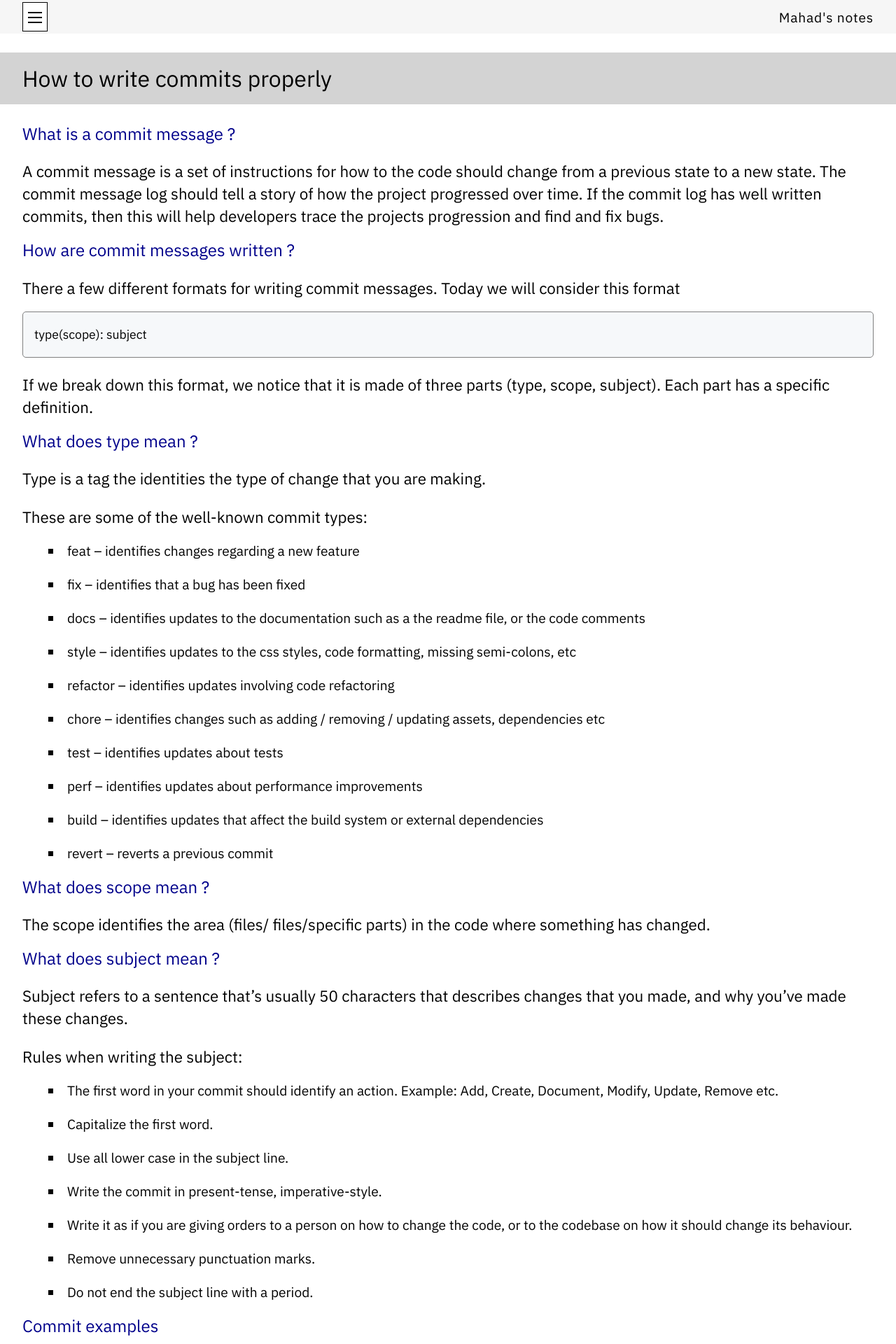
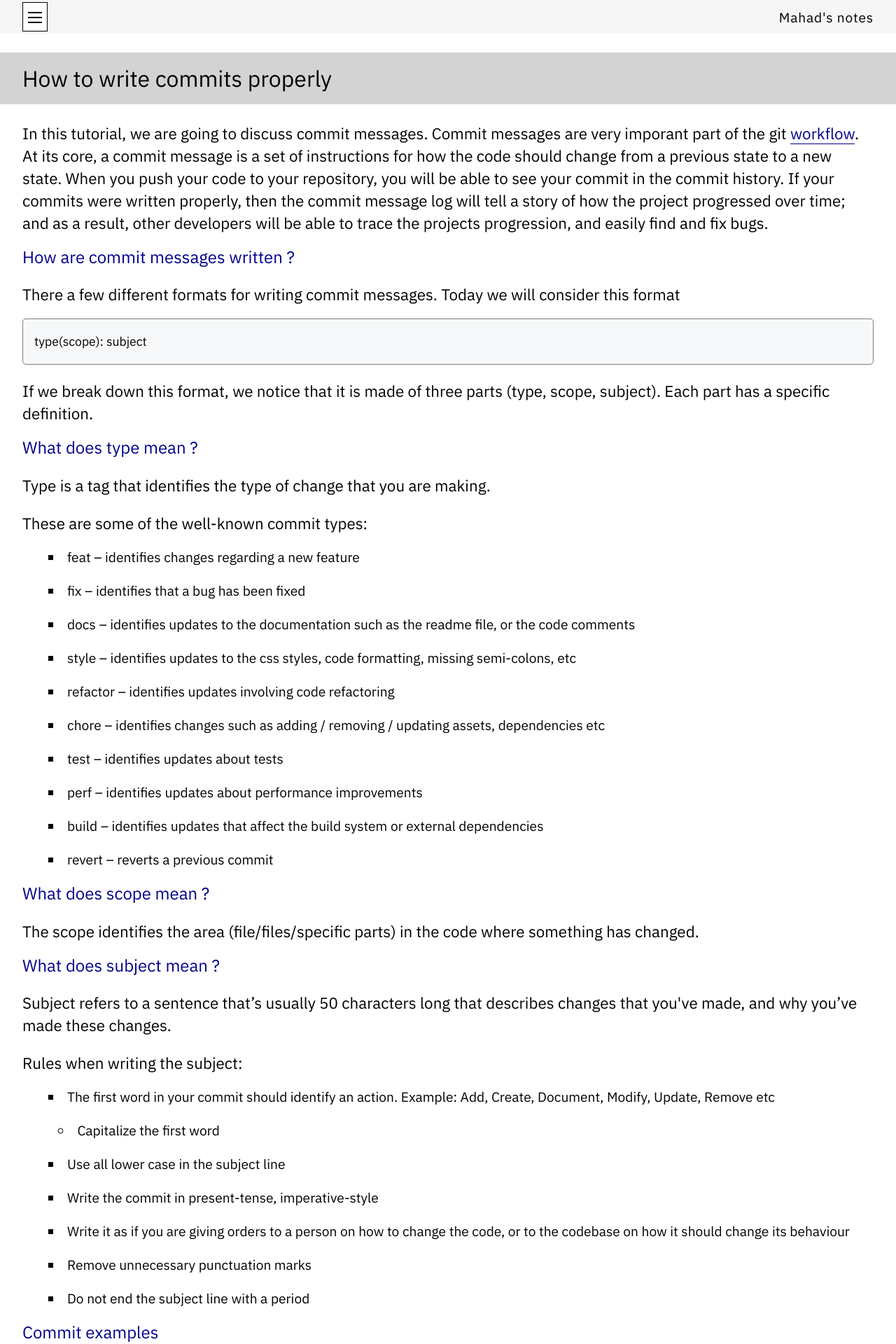
Before and after one commit to Elir-Mahad/notes, a Next.js app: page /writing-commits in a window 1280 px wide. Shown: the top 1920 px of the page at 70% size. Built offline with nearby package versions, Linux system fonts and the light colour scheme.

Commit message:
Update writing commits content. Edit grammar. Modify styles for post.

```diff
--- a/pages/writing-commits.js
+++ b/pages/writing-commits.js
@@ -7,6 +7,8 @@ import {
   Sentence,
   Code,
   SubHeading,
+  UrlLink,
+  LitemTwo,
 } from "../styles/Styles.js";
 import Resources from "../components/Resources";
 import style from "../styles/Home.module.css";
@@ -31,13 +33,19 @@ function WritingCommits() {
         {/* Testing 9*/}
       </PostTitle>
       <BlogBody>
-        <SubHeading>What is a commit message ?</SubHeading>
         <Sentence>
-          A commit message is a set of instructions for how to the code should
-          change from a previous state to a new state. The commit message log
-          should tell a story of how the project progressed over time. If the
-          commit log has well written commits, then this will help developers
-          trace the projects progression and find and fix bugs.
+          In this tutorial, we are going to discuss commit messages. Commit
+          messages are very imporant part of the git{" "}
+          <UrlLink href="https://www.youtube.com/watch?v=3a2x1iJFJWc">
+            workflow
+          </UrlLink>
+          . At its core, a commit message is a set of instructions for how the
+          code should change from a previous state to a new state. When you push
+          your code to your repository, you will be able to see your commit in
+          the commit history. If your commits were written properly, then the
+          commit message log will tell a story of how the project progressed
+          over time; and as a result, other developers will be able to trace the
+          projects progression, and easily find and fix bugs.
         </Sentence>
         <SubHeading>How are commit messages written ?</SubHeading>
         <Sentence>
@@ -50,14 +58,14 @@ function WritingCommits() {
         </Sentence>
         <SubHeading>What does type mean ? </SubHeading>
         <Sentence>
-          Type is a tag the identities the type of change that you are making.{" "}
+          Type is a tag that identifies the type of change that you are making.{" "}
         </Sentence>
         <Sentence>These are some of the well-known commit types:</Sentence>
         <Litem>feat – identifies changes regarding a new feature </Litem>
         <Litem>fix – identifies that a bug has been fixed</Litem>
         <Litem>
           {" "}
-          docs – identifies updates to the documentation such as a the readme
+          docs – identifies updates to the documentation such as the readme
           file, or the code comments{" "}
         </Litem>
         <Litem>
@@ -89,15 +97,15 @@ function WritingCommits() {
         <SubHeading>What does scope mean ? </SubHeading>
 
         <Sentence>
-          The scope identifies the area (files/ files/specific parts) in the
-          code where something has changed.
+          The scope identifies the area (file/files/specific parts) in the code
+          where something has changed.
         </Sentence>
 
         <SubHeading>What does subject mean ?</SubHeading>
 
         <Sentence>
-          Subject refers to a sentence that’s usually 50 characters that
-          describes changes that you made, and why you’ve made these changes.
+          Subject refers to a sentence that’s usually 50 characters long that
+          describes changes that you've made, and why you’ve made these changes.
         </Sentence>
 
         <Sentence> Rules when writing the subject:</Sentence>
@@ -105,24 +113,24 @@ function WritingCommits() {
         <Litem>
           {" "}
           The first word in your commit should identify an action. Example: Add,
-          Create, Document, Modify, Update, Remove etc.{" "}
+          Create, Document, Modify, Update, Remove etc{" "}
         </Litem>
 
-        <Litem> Capitalize the first word. </Litem>
+        <LitemTwo> Capitalize the first word </LitemTwo>
 
-        <Litem> Use all lower case in the subject line.</Litem>
+        <Litem> Use all lower case in the subject line</Litem>
 
-        <Litem> Write the commit in present-tense, imperative-style. </Litem>
+        <Litem> Write the commit in present-tense, imperative-style </Litem>
 
         <Litem>
           {" "}
           Write it as if you are giving orders to a person on how to change the
-          code, or to the codebase on how it should change its behaviour.{" "}
+          code, or to the codebase on how it should change its behaviour{" "}
         </Litem>
 
-        <Litem> Remove unnecessary punctuation marks. </Litem>
+        <Litem> Remove unnecessary punctuation marks </Litem>
 
-        <Litem> Do not end the subject line with a period. </Litem>
+        <Litem> Do not end the subject line with a period </Litem>
 
         <SubHeading>Commit examples</SubHeading>
         <Sentence>
--- a/styles/Styles.js
+++ b/styles/Styles.js
@@ -236,21 +236,21 @@ export const SubHeading = styled.h2`
 `;
 
 export const Paragraph = styled.p`
+  margin-bottom: 1rem;
   font-size: 1.5rem;
-  margin-bottom: 1rem;
   text-indent: 50px;
   line-height: 2rem;
 `;
 
 export const Sentence = styled.p`
+  margin-bottom: 1rem;
   font-size: 1.4rem;
-  margin-bottom: 1rem;
   line-height: 2rem;
 `;
 
 export const HighlightedSentence = styled.p`
+  margin-bottom: 1rem;
   font-size: 1.1rem;
-  margin-bottom: 0.5rem;
   line-height: 2rem;
   padding: 0.2rem;
   border: 1px dotted grey;
@@ -258,24 +258,24 @@ export const HighlightedSentence = styled.p`
 `;
 
 // export const ListHeading = styled.h2`
+// margin-bottom: 1rem;
 //   // font-size: 1.3rem;
-//   margin-bottom: 0.5rem;
 //   line-height: 2rem;
 //   color: darkred;
 //   font-weight: 100;
 // `;
 
 export const Litem = styled.li`
+  margin-bottom: 1rem;
   font-size: 1.2rem;
-  margin-bottom: 1rem;
   margin-left: 2.3rem;
   list-style-type: square;
   line-height: 2rem;
 `;
 
 export const LitemTwo = styled.li`
+  margin-bottom: 1rem;
   font-size: 1.2rem;
-  margin-bottom: 1rem;
   margin-left: 3.2rem;
   list-style-type: circle;
   line-height: 2rem;
@@ -295,8 +295,8 @@ export const UrlLink = styled.a`
 // Code snippets
 
 export const Code = styled.p`
+  margin-bottom: 1rem;
   font-size: 1.1rem;
-  margin-bottom: 0.5rem;
   padding: 1rem;
   background-color: #f6f8fa;
   border-radius: 5px;
@@ -305,8 +305,8 @@ export const Code = styled.p`
 `;
 
 export const LiCode = styled.p`
+  margin-bottom: 1rem;
   font-size: 1.1rem;
-  margin-bottom: 0.5rem;
   padding: 1rem;
   background-color: #f6f8fa;
   border-radius: 5px;
```
